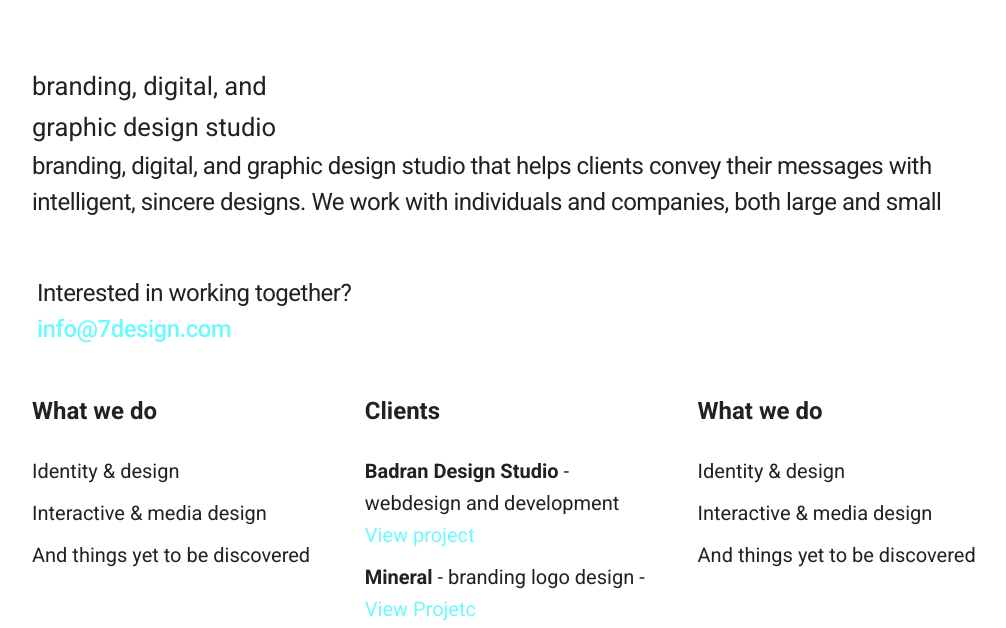
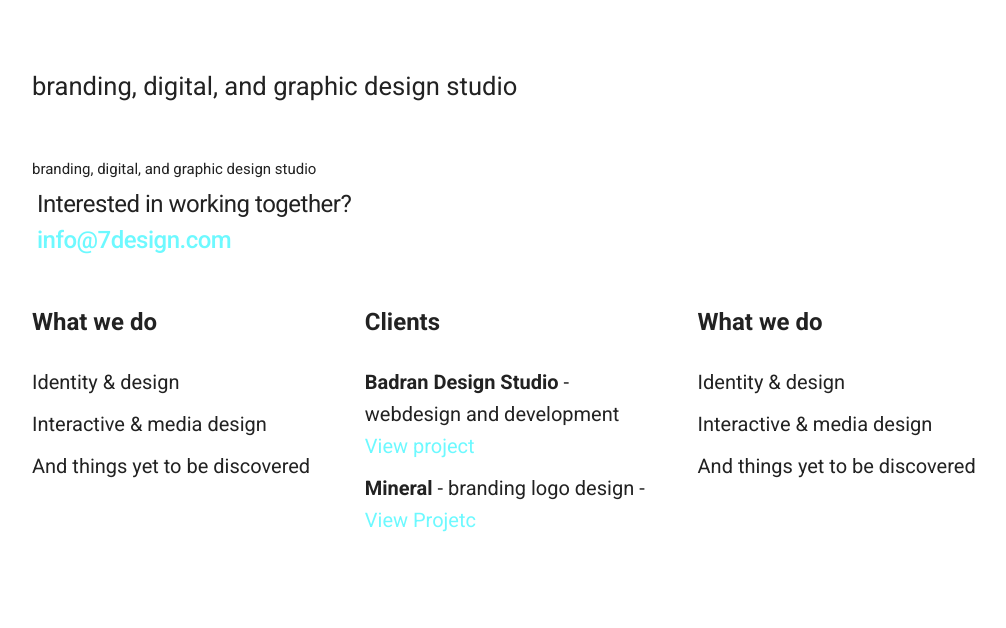
Before and after one commit to tariqdesign/7designme-skeleton-frame-work, a plain HTML site: page index.html in a window 1280 px wide. Shown: the part 144-772 px from the top of the page, without its empty margins (128-1134 px from the left). Drawn offline with Linux system fonts and the light colour scheme.

Commit message:
wip2
wip

```diff
--- a/index.html
+++ b/index.html
@@ -6,7 +6,7 @@
     <!-- Basic Page Needs
   –––––––––––––––––––––––––––––––––––––––––––––––––– -->
     <meta charset="utf-8">
-    <title>7 design agency</title>
+    <title>7 Seven</title>
     <meta name="description" content="7design agency, brand consultancy, positioning, brand strategy, logo design, identity design, brochure design, web design and website development.">
 
     <meta name="keywords" content="branding, logo, design, identity, web, website, development, Amman, graphic, advertising, " />
@@ -49,7 +49,8 @@
                     </div>
 
 
-              <div class="website_subtitle"><strong> Seven - Design Agency</strong><br>
+                    <div class="website_subtitle"><strong> Seven - Design Agency</strong>
+                        <br>
                         <p> Graphic Communication &
                             <br> Immersive Creations</p>
 
@@ -83,25 +84,25 @@
 
 
 <div class="row">
-
-
-    <div class="two columns">
+    <div class="twelve columns">
+                    <div class="intro_bg">
+                        <div class="sub_header">branding, digital, and graphic design studio
 
 
                         </div>
-    <div class="twelve columns">
-       <div class="intro_bg">
-        <div class="sub_header">branding, digital, and<br>
+                     <div class="des">branding, digital, and
                              graphic design studio
-<h5>branding, digital, and graphic design studio that helps clients convey their messages with intelligent, sincere designs. We work with individuals and companies, both large and small</h5>
+
+
+                        </div>
+
+                    </div>
 
     </div>
 </div>
 
-	</div>
-</div>
+<!-- call for action -->
  <div class="row">
-
 
 
         <div class="nine columns">
@@ -116,6 +117,10 @@ graphic design studio
 
             </div>
         </div>
+
+        </div>
+        <!-- end  call for action -->
+
         <div class="row">
             <div class="four columns">
                 <div class="sec_title">What we do </div>
@@ -149,7 +154,7 @@ graphic design studio
 
         <footer class="row">
             <div class="four columns">
-		© 2017  Seven
+                © 2017 Seven
             </div>
             <div class="four columns">
 
```
Lines whose indentation alone changed are shown as unchanged.
